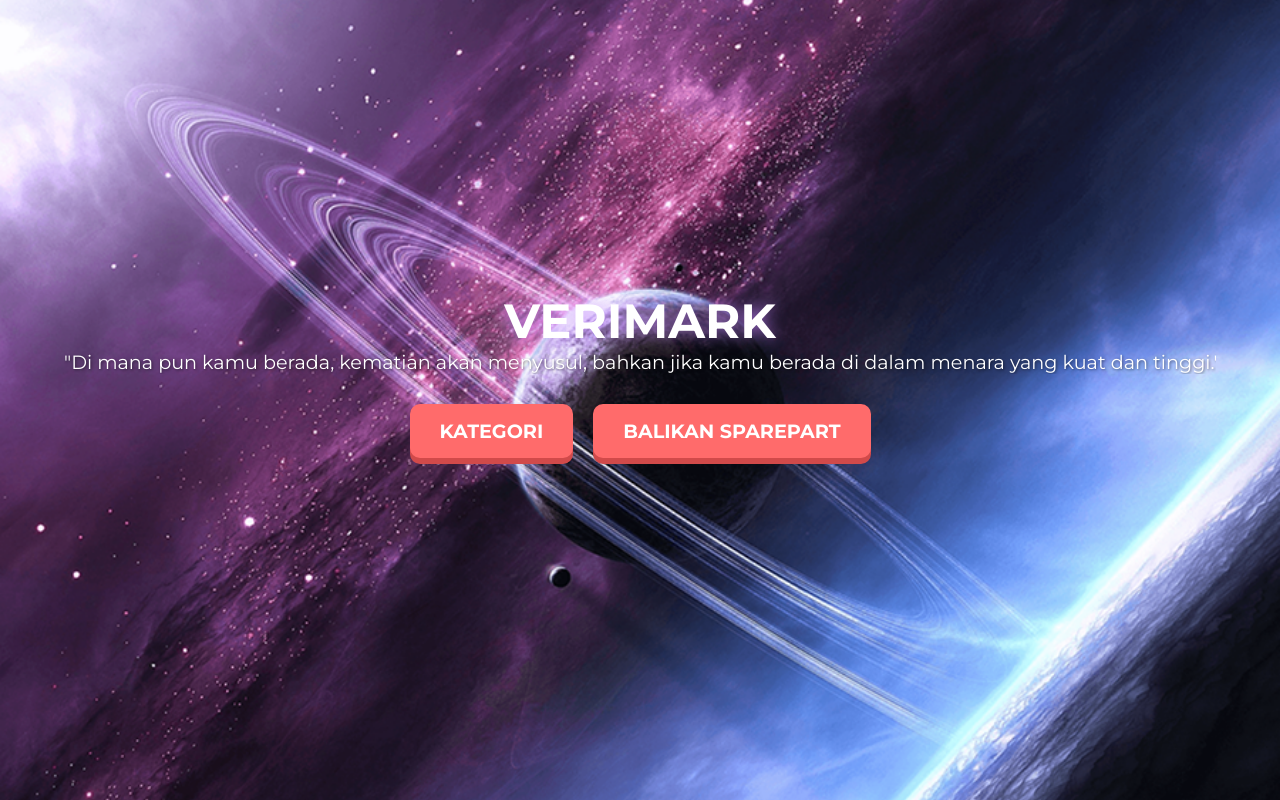
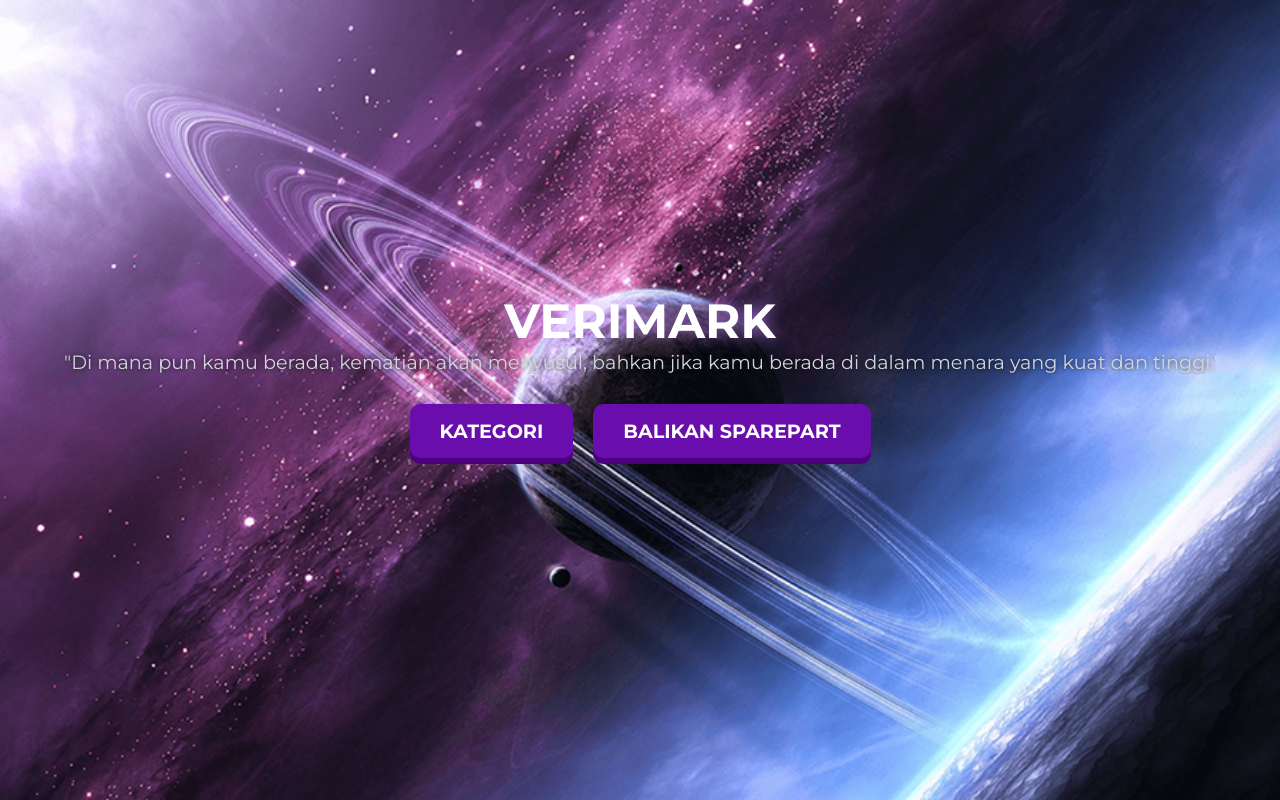
Before and after one commit to verimarkspart/sparepart-web, a plain HTML site: page index.html in a window 1280 px wide. Drawn offline with Linux system fonts and the light colour scheme.

Commit message:
Update index.html

```diff
--- a/index.html
+++ b/index.html
@@ -47,8 +47,8 @@
 
     .deskripsi {
       font-size: 1.2rem;
-      color: #fff;
-      text-shadow: 1px 1px 3px rgba(0,0,0,0.5);
+      color: #d1d5db; /* abu muda biar enak dibaca */
+      text-shadow: 0 0 5px rgba(0,0,0,0.7);
       white-space: nowrap;
       display: inline-block;
       animation: slide 10s linear infinite;
@@ -68,20 +68,20 @@
 
     .btn {
       padding: 15px 30px;
-      background-color: #FF6B6B;
-      color: white;
+      background-color: #6a0dad; /* ungu tua */
+      color: #ffffff;
       text-decoration: none;
       font-size: 1.2rem;
       font-weight: bold;
       border-radius: 10px;
-      box-shadow: 0 6px #d14a4a;
-      transition: all 0.2s ease;
+      box-shadow: 0 6px #4b0082;
+      transition: all 0.3s ease;
     }
 
     .btn:hover {
-      background-color: #ff4b4b;
+      background-color: #8a2be2; /* ungu neon */
       transform: translateY(-3px);
-      box-shadow: 0 8px #d14a4a;
+      box-shadow: 0 8px #4b0082;
     }
 
     .btn:active {
```
